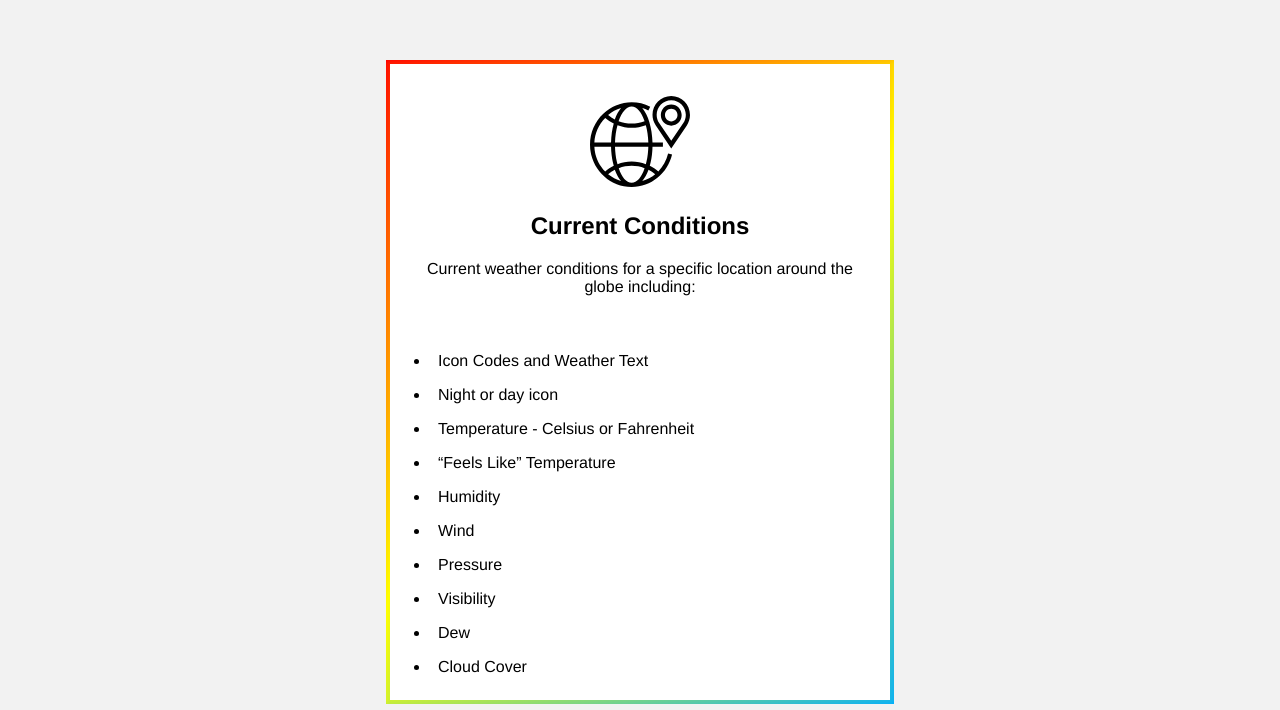
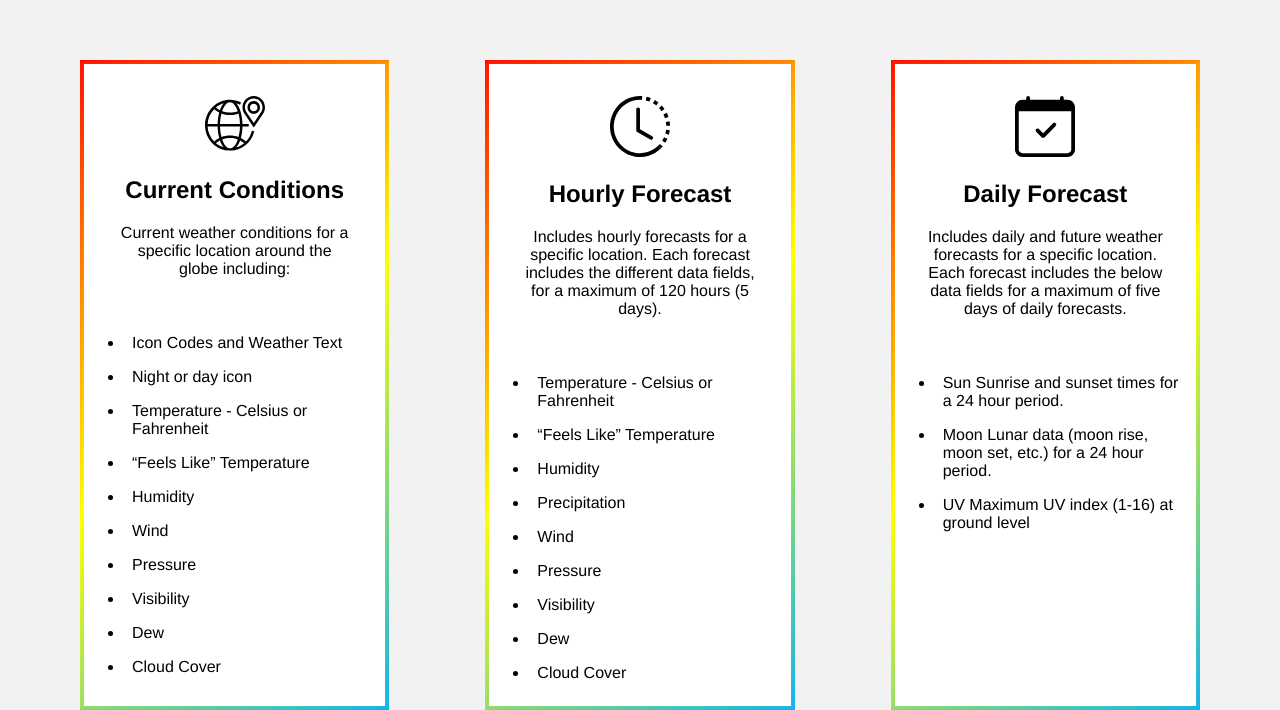
Before and after one commit to Spocky95/WeatherCast-Website-Project, a plain HTML site: page pages/api.html in a window 1280 px wide. Shown: the part 865-1575 px from the top of the page. Drawn offline with Linux system fonts and the light colour scheme.

Commit message:
cards for 1080px

```diff
--- a/css/main.scss
+++ b/css/main.scss
@@ -308,6 +308,9 @@ nav.menu-btn {
 }
 
 //API Page
+// .api-features {
+// }
+
 .card {
     text-align: center;
     background-color: white;
@@ -316,9 +319,6 @@ nav.menu-btn {
     border-style: solid;
     margin: 5em auto;
     max-width: 500px;
-
-
-
 
     img {
         margin-top: 2em;
@@ -339,6 +339,11 @@ nav.menu-btn {
 
         }
     }
+
+}
+
+.scroll-button {
+    display: none;
 
 }
 
@@ -486,5 +491,28 @@ nav.menu-btn {
         }
     }
 
+    // .scroll-button {
+    //     display: block;
+    //     position: fixed;
+    //     bottom: 1em;
+    //     right: 1em;
+    //     border-radius: 5em;
+    //     width: 5em;
+    //     height: 5em;
+    //     border: #20272E .1em solid;
 
+    //     .back-button-img {
+    //         max-width: 4em;
+    //     }
+
+    // }
+
+    .api-features {
+        display: flex;
+        justify-content: space-between;
+    }
+    .card {
+        width: 30%;
+        margin: 5em 3em;
+    }
   }
```
Also changed, not shown: index.html (+4 -1 lines), css/main.css, images/oie_transparent-arrow.png (added), 1 other file.
